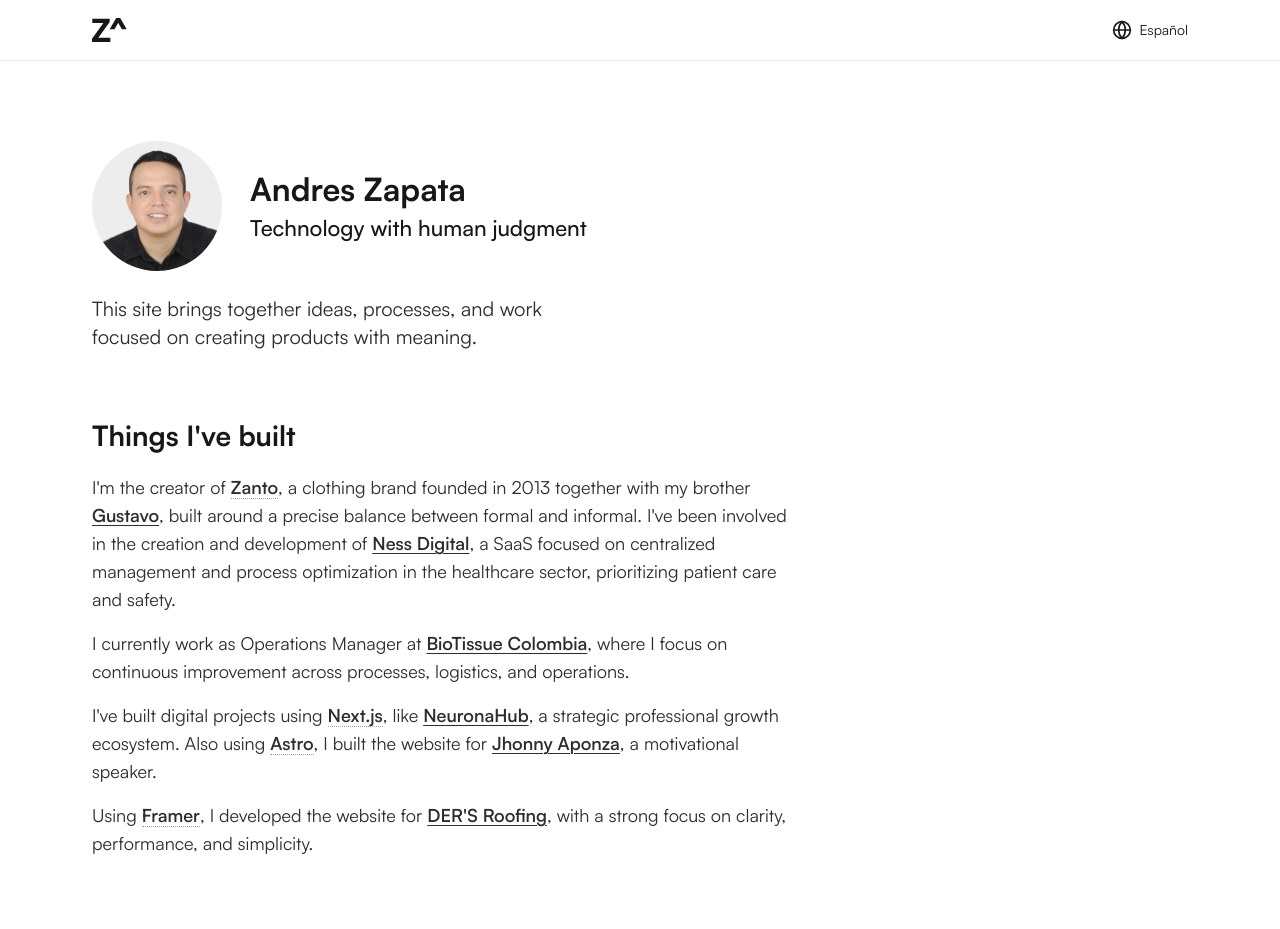
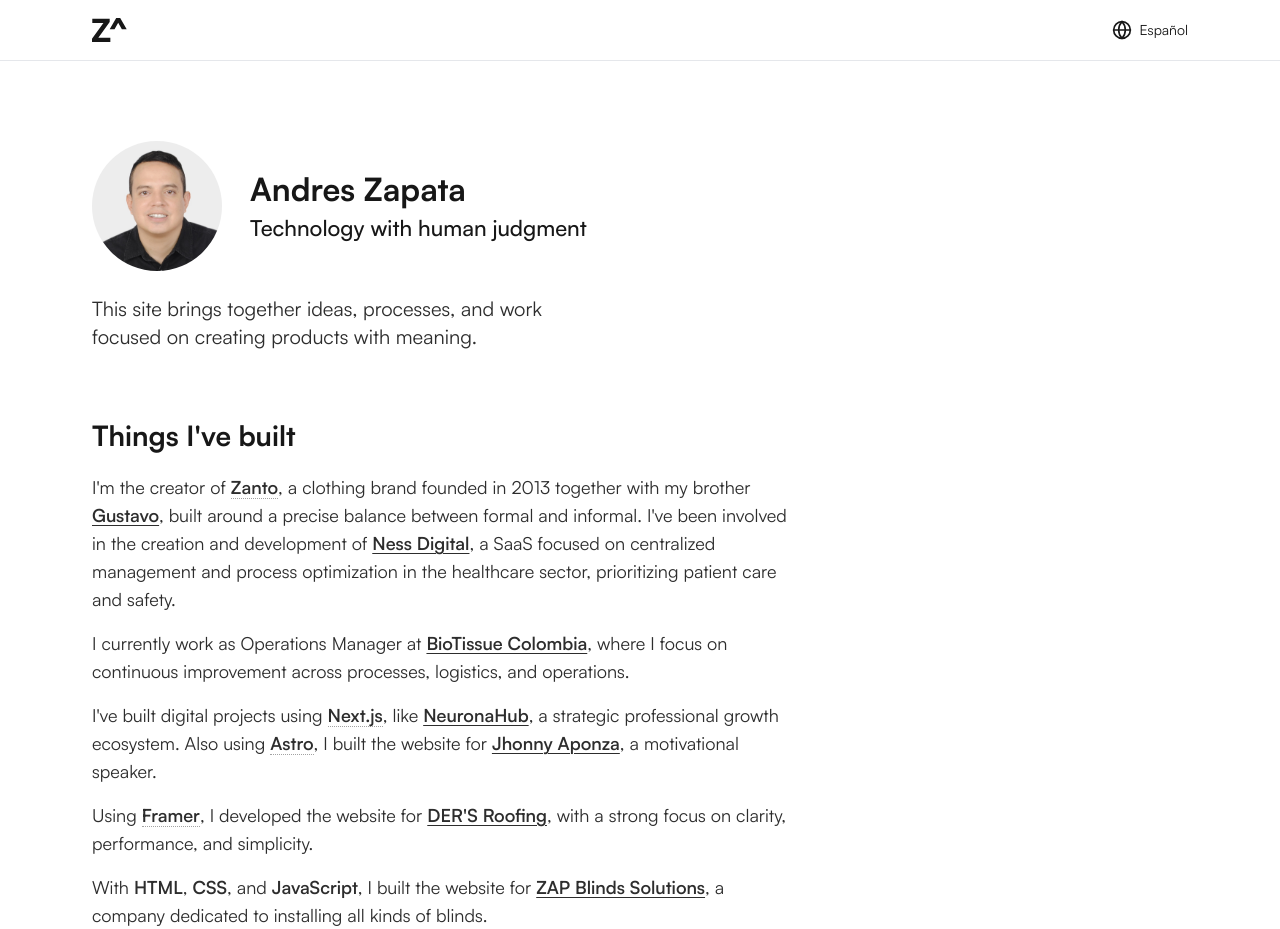
Before and after one commit to andreszapataq/andreszapata.me-v3, a Next.js app: page /en in a window 1280 px wide. Shown: the top 929 px of the page. Built offline with nearby package versions, Linux system fonts and the light colour scheme; no server answers; the database is empty.

Commit message:
add zap blinds

```diff
--- a/components/built-section.tsx
+++ b/components/built-section.tsx
@@ -92,6 +92,22 @@
           ),
         })}
       </p>
+      <p>
+        {t.rich("p5", {
+          html: (chunks) => <span className="font-semibold">{chunks}</span>,
+          css: (chunks) => <span className="font-semibold">{chunks}</span>,
+          js: (chunks) => <span className="font-semibold">{chunks}</span>,
+          zap: (chunks) => (
+            <LinkPreview
+              href="https://www.zapblindsusa.com/"
+              name={t("projects.zap.name")}
+              tags={t("projects.zap.tags")}
+            >
+              {chunks}
+            </LinkPreview>
+          ),
+        })}
+      </p>
     </Section>
   );
 }
--- a/messages/en.json
+++ b/messages/en.json
@@ -17,6 +17,7 @@
       "p2": "I currently work as Operations Manager at <biotissue>BioTissue Colombia</biotissue>, where I focus on continuous improvement across processes, logistics, and operations.",
       "p3": "I've built digital projects using <nextjs>Next.js</nextjs>, like <neuronahub>NeuronaHub</neuronahub>, a strategic professional growth ecosystem. Also using <astro>Astro</astro>, I built the website for <jhonny>Jhonny Aponza</jhonny>, a motivational speaker.",
       "p4": "Using <framer>Framer</framer>, I developed the website for <derwins>DER'S Roofing</derwins>, with a strong focus on clarity, performance, and simplicity.",
+      "p5": "With <html>HTML</html>, <css>CSS</css>, and <js>JavaScript</js>, I built the website for <zap>ZAP Blinds Solutions</zap>, a company dedicated to installing all kinds of blinds.",
       "projects": {
         "gustavo": {
           "name": "Gustavo Zapata",
@@ -41,6 +42,10 @@
         "derwins": {
           "name": "DER'S Roofing",
           "tags": "Company · Roofing"
+        },
+        "zap": {
+          "name": "ZAP Blinds",
+          "tags": "Company · Blinds"
         }
       }
     },
--- a/messages/es.json
+++ b/messages/es.json
@@ -17,6 +17,7 @@
       "p2": "Actualmente me desempeño como Gerente de Operaciones en <biotissue>BioTissue Colombia</biotissue>, donde trabajo en la mejora continua de procesos, logística y operaciones.",
       "p3": "He construido proyectos digitales con <nextjs>Next.js</nextjs>, como <neuronahub>NeuronaHub</neuronahub>, un ecosistema estratégico de crecimiento profesional. También con <astro>Astro</astro>, construí el sitio web de <jhonny>Jhonny Aponza</jhonny>, conferencista motivacional.",
       "p4": "Con <framer>Framer</framer>, he desarrollado el sitio web para <derwins>DER'S Roofing</derwins>, enfocándome en la claridad, el rendimiento y la simplicidad.",
+      "p5": "Con <html>HTML</html>, <css>CSS</css> y <js>JavaScript</js>, construí el sitio web de <zap>ZAP Blinds Solutions</zap>, una compañía dedicada a la instalación de todo tipo de persianas.",
       "projects": {
         "gustavo": {
           "name": "Gustavo Zapata",
@@ -41,6 +42,10 @@
         "derwins": {
           "name": "DER'S Roofing",
           "tags": "Compañía · Roofing"
+        },
+        "zap": {
+          "name": "ZAP Blinds",
+          "tags": "Compañía · Persianas"
         }
       }
     },
```
